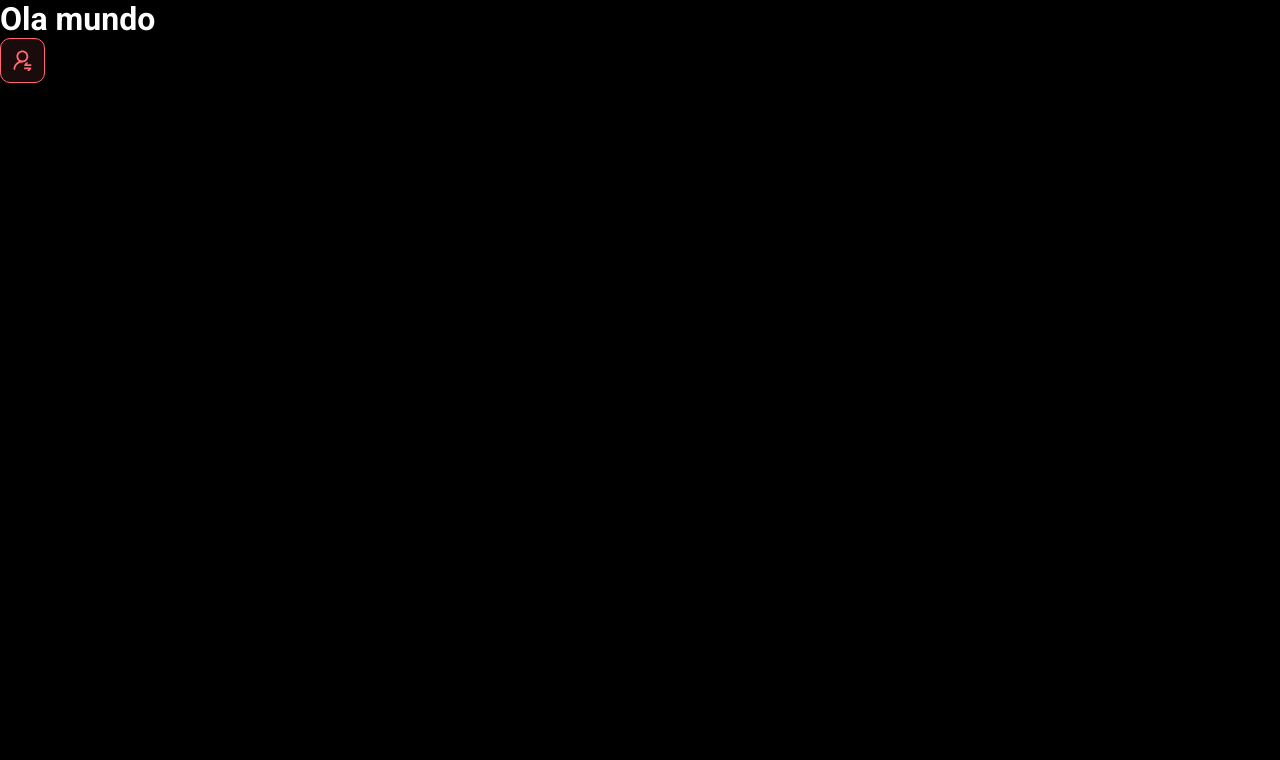
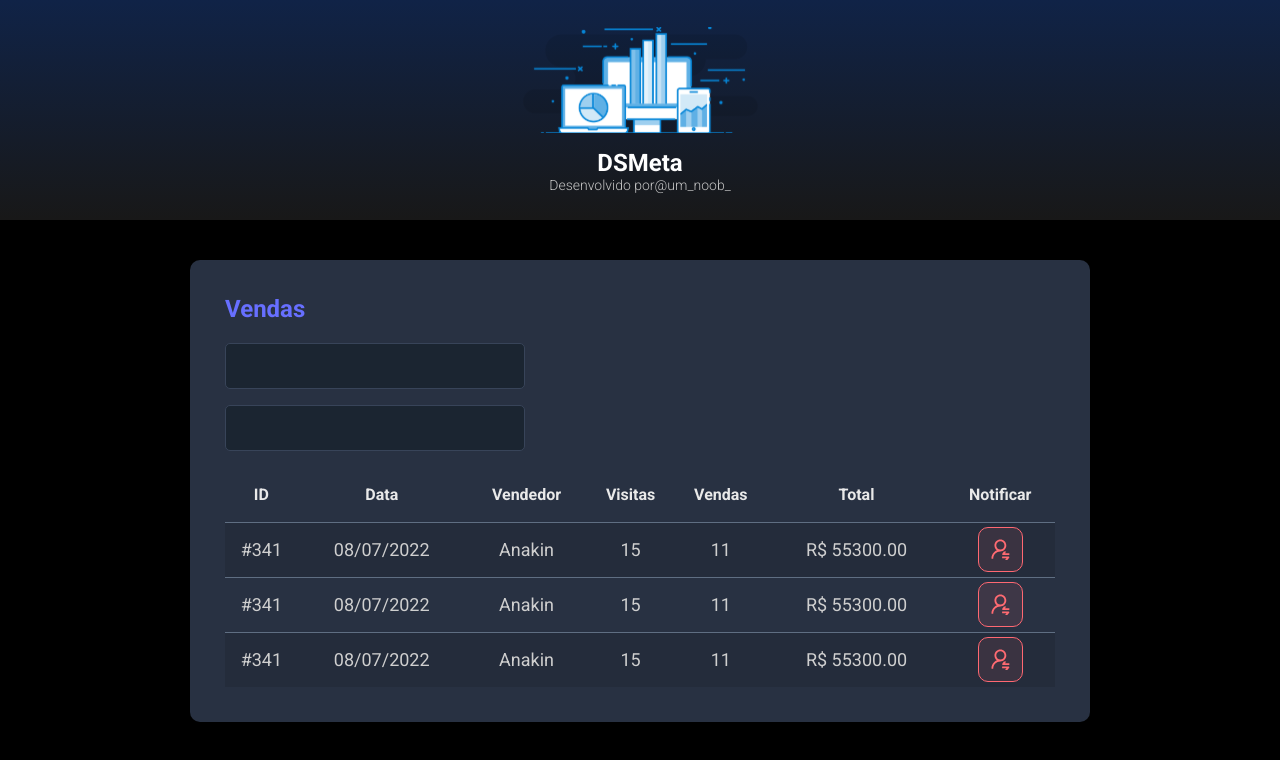
Before and after one commit to osmarkun/dsmeta-certo, a React (Vite) app in the folder frontend/: page / in a window 1280 px wide. Shown: the top 760 px of the page. Built offline with nearby package versions, Linux system fonts and the light colour scheme.

Commit message:
Other components

```diff
--- a/frontend/src/App.tsx
+++ b/frontend/src/App.tsx
@@ -1,13 +1,24 @@
 import NotificationButton from "./components/NotificationButton"
+import Header from "./components/Header"
+import SalesCard from "./components/SalesCard"
 
 function App() {
 
   return (
 
     <>
-      <h1> Ola mundo</h1>
-      <NotificationButton />
+      <Header />
+
+      <main>
+        <section id="sales">
+          <div className="dsmeta-conteiner">
+            <SalesCard />
+          </div>
+        </section>
+      </main>
+
     </>
+
   )
 
 }
--- /dev/null
+++ b/frontend/src/components/Header/index.tsx
@@ -0,0 +1,28 @@
+import logo from "../../assets/img/logo.svg"
+import "./styles.css"
+function Header() {
+
+    return (
+
+        <header>
+
+            <div className="dsmeta-logo-conteiner">
+
+                <img src={logo} alt="DSMeta" />
+
+                <h1> DSMeta </h1>
+
+                <p>
+                    Desenvolvido por
+                    <a href="https://www.instagram.com/um_noob_/">
+                        @um_noob_
+                    </a>
+                </p>
+
+            </div>
+
+        </header>
+    )
+}
+
+export default Header
--- /dev/null
+++ b/frontend/src/components/Header/styles.css
@@ -0,0 +1,38 @@
+header {
+
+    height: 220px;
+    background: linear-gradient(180deg, #102347 0%, #181818 100%);
+    display: flex;
+    align-items: center;
+    justify-content: center;
+}
+
+
+.dsmeta-logo-conteiner {
+
+    display: flex;
+    flex-direction: column;
+    align-items: center;
+}
+
+.dsmeta-logo-conteiner img {
+
+    width: 235px;
+
+}
+
+.dsmeta-logo-conteiner h1 {
+
+    font-size: 24px;
+    margin-top: 15px;
+
+}
+
+.dsmeta-logo-conteiner p {
+    color: #c4c4c4;
+    font-size: 14px;
+    font-weight: 300;
+    line-height: 16px;
+    letter-spacing: 0em;
+    text-align: center;
+}
--- /dev/null
+++ b/frontend/src/components/SalesCard/index.tsx
@@ -0,0 +1,139 @@
+import NotificationButton from "../NotificationButton"
+import "./styles.css"
+
+function SalesCard() {
+
+    return (
+
+        <div className="dsmeta-card">
+
+            <h2> Vendas </h2>
+
+            <div className="">
+                <div className="dsmeta-form-control-conteiner" >
+                    <input className="dsmeta-form-control" type="text" />
+
+                </div>
+
+                <div className="dsmeta-form-control-conteiner">
+                    <input className="dsmeta-form-control" type="text" />
+
+                </div>
+            </div>
+
+            <div>
+                <table className="dsmeta-sales-table">
+
+                    <thead>
+
+                        <tr>
+
+                            <th className="show992">ID</th>
+
+                            <th className="show576">Data</th>
+
+                            <th>Vendedor</th>
+
+                            <th className="show992">Visitas</th>
+
+                            <th className="show992">Vendas</th>
+
+                            <th>Total</th>
+
+                            <th> Notificar</th>
+                        </tr>
+
+                    </thead>
+
+                    <tbody>
+
+                        <tr>
+                            <td className="show992">#341</td>
+
+                            <td className="show576">08/07/2022</td>
+
+                            <td> Anakin</td>
+
+                            <td className="show992">15</td>
+
+                            <td className="show992">11</td>
+
+                            <td>R$ 55300.00</td>
+
+                            <td>
+
+                                <div className="dsmeta-red-btn-conteiner">
+
+                                    <NotificationButton/>
+
+                                </div>
+
+                            </td>
+
+                        </tr>
+
+                        <tr>
+                            <td className="show992">#341</td>
+
+                            <td className="show576">08/07/2022</td>
+
+                            <td> Anakin</td>
+
+                            <td className="show992">15</td>
+
+                            <td className="show992">11</td>
+
+                            <td>R$ 55300.00</td>
+
+                            <td>
+
+                                <div className="dsmeta-red-btn-conteiner">
+
+                                    <NotificationButton/>
+
+                                </div>
+
+                            </td>
+
+                        </tr>
+
+                        <tr>
+                            <td className="show992">#341</td>
+
+                            <td className="show576">08/07/2022</td>
+
+                            <td> Anakin</td>
+
+                            <td className="show992">15</td>
+
+                            <td className="show992">11</td>
+
+                            <td>R$ 55300.00</td>
+
+                            <td>
+
+                                <div className="dsmeta-red-btn-conteiner">
+
+                                <NotificationButton/>
+
+                                </div>
+
+                            </td>
+
+                        </tr>
+
+                    </tbody>
+
+                </table>
+
+
+            </div>
+
+        </div>
+
+
+    )
+
+}
+
+export default SalesCard
--- /dev/null
+++ b/frontend/src/components/SalesCard/styles.css
@@ -0,0 +1,125 @@
+.dsmeta-card {
+
+    background-color: #283142;
+    border-radius: 10px;
+    padding: 30px 10px;
+
+}
+
+.dsmeta-card h2 {
+
+ color: #676FFF;
+ font-style: normal;
+ font-weight: 700;
+ font-size: 24px;
+ margin-bottom: 20px;
+}
+
+.dsmeta-form-control-conteiner {
+
+ margin-bottom: 16px;
+ max-width: 300px;
+}
+
+.dsmeta-form-control {
+ background: #1B2531;
+ border: 1px solid #384459;
+ border-radius: 5px;
+ color: #9AAABE;
+ font-size: 18px;
+ height: 46px;
+ padding: 0 20px;
+ width: 100%;
+
+}
+
+.dsmeta-sales-table {
+
+ width: 100%;
+ border-spacing: 0;
+ border-collapse: collapse;
+}
+
+.dsmeta-sales-table thead {
+   color: #E9E9E9;
+   font-size: 16px;
+   height: 55px;
+   font-weight: 700;
+
+}
+
+.dsmeta-sales-table tbody {
+
+ color:#CFCFCF ;
+ font-size: 14px;
+ font-weight: 400;
+ text-align: center;
+}
+
+.dsmeta-sales-table tbody tr {
+border-top: 1px solid #5F6E82;
+height: 74px;
+
+}
+
+.dsmeta-sales-table tbody tr:hover > td{
+
+    background-color: #384459;
+
+}
+
+/*COM O COMANDO ABAIXO O BACK SÓ VAI SER APLICADO AOS FILHOS DO TBODY (TR) QUE FOREM IMPARES*/
+.dsmeta-sales-table tbody tr:nth-child(odd)
+{
+ background: #242C3B;
+}
+
+.dsmeta-red-btn-conteiner {
+
+ display: flex;
+ align-items: center;
+ justify-content: center;
+
+}
+
+
+.show576 {
+
+ display: none;
+}
+
+@media (min-width: 576px) { .show576 {
+
+ display: table-cell;
+
+ }
+ .dsmeta-card {
+
+    padding: 35px;
+
+ }
+ .dsmeta-sales-table tbody tr {
+
+    height: 55px;
+
+ }
+
+ .dsmeta-sales-table tbody{
+
+    font-size: 18px;
+ }
+}
+
+
+
+.show992 {
+
+ display: none;
+}
+
+
+@media (min-width: 992px) {.show992{
+
+ display: table-cell ;
+ }
+}
--- a/frontend/src/index.css
+++ b/frontend/src/index.css
@@ -36,3 +36,17 @@
   text-decoration: none;
 
 }
+
+#sales {
+
+  padding: 40px 10px;
+
+}
+
+.dsmeta-conteiner {
+
+  width: 100%;
+  max-width: 900px;
+  margin: 0 auto;
+
+}
```
Also changed, not shown: frontend/src/assets/img/logo.svg (added).
